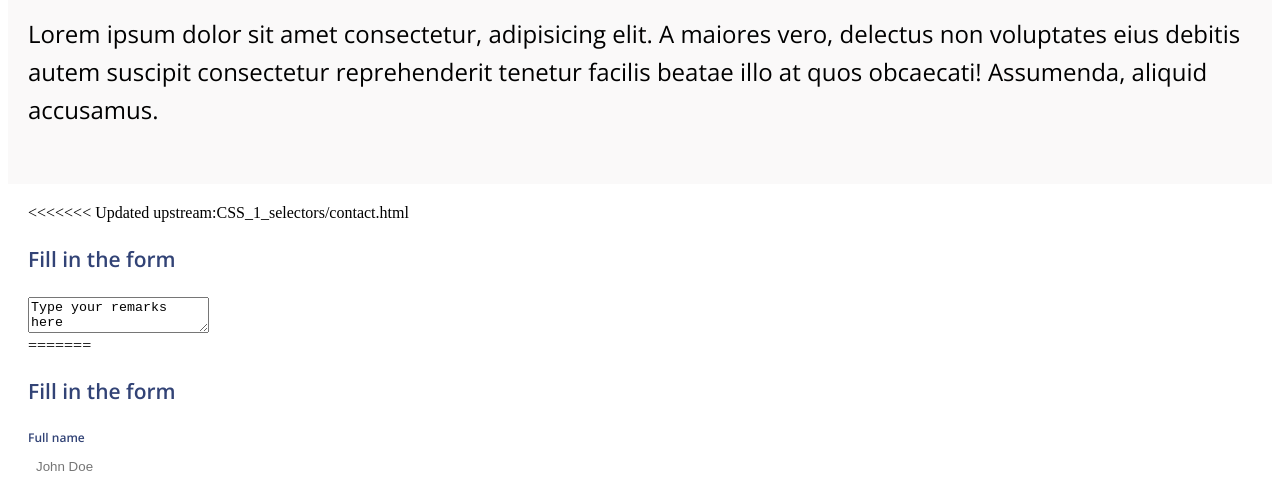
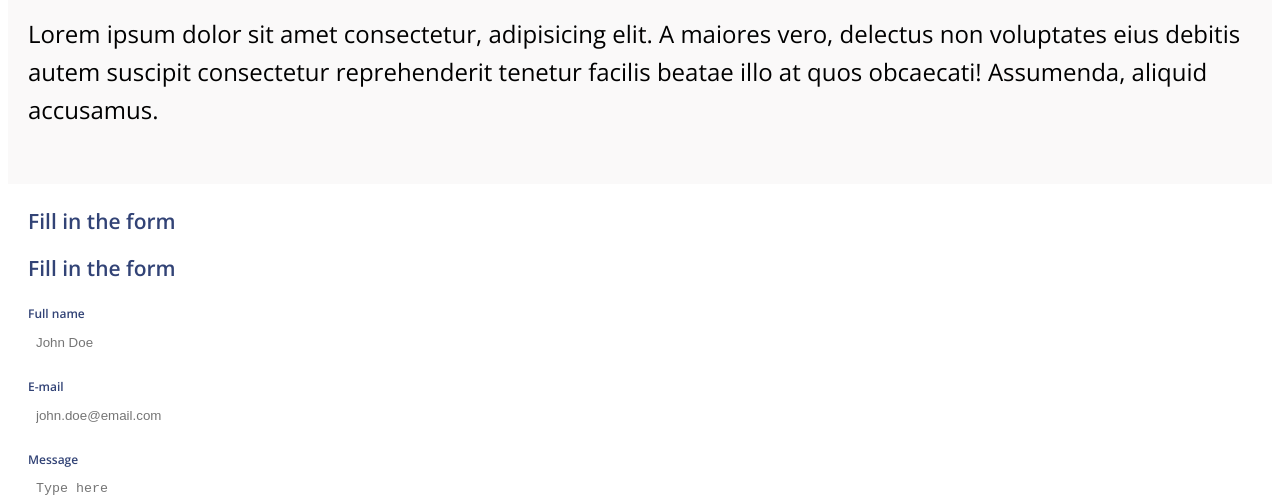
Before and after one commit to llpll/winc-academy, a plain HTML site: page CSS_1_selectors/contact.html in a window 1280 px wide. Shown: the part 297-796 px from the top of the page. Drawn offline with nearby package versions, Linux system fonts and the light colour scheme.

Commit message:
changes conflicts

```diff
--- a/CSS_1_selectors/contact.html
+++ b/CSS_1_selectors/contact.html
@@ -30,11 +30,7 @@
   </header>
 
   <main>
-<<<<<<< Updated upstream:CSS_1_selectors/contact.html
     <h4>Fill in the form</h4>
-    <textarea>Type your remarks here</textarea>
-    <br>
-=======
     <form class="contact-form" form name="contact" method="POST" data-netlify="true">
       <h4>Fill in the form</h4>
       <div class="contact-details">
@@ -49,7 +45,6 @@
       </div>
       <input class="button" type="submit" value="Submit" />
     </form>
->>>>>>> Stashed changes:contact.html
   </main>
 
   <footer>
```
Also changed, not shown: 1 other file.
